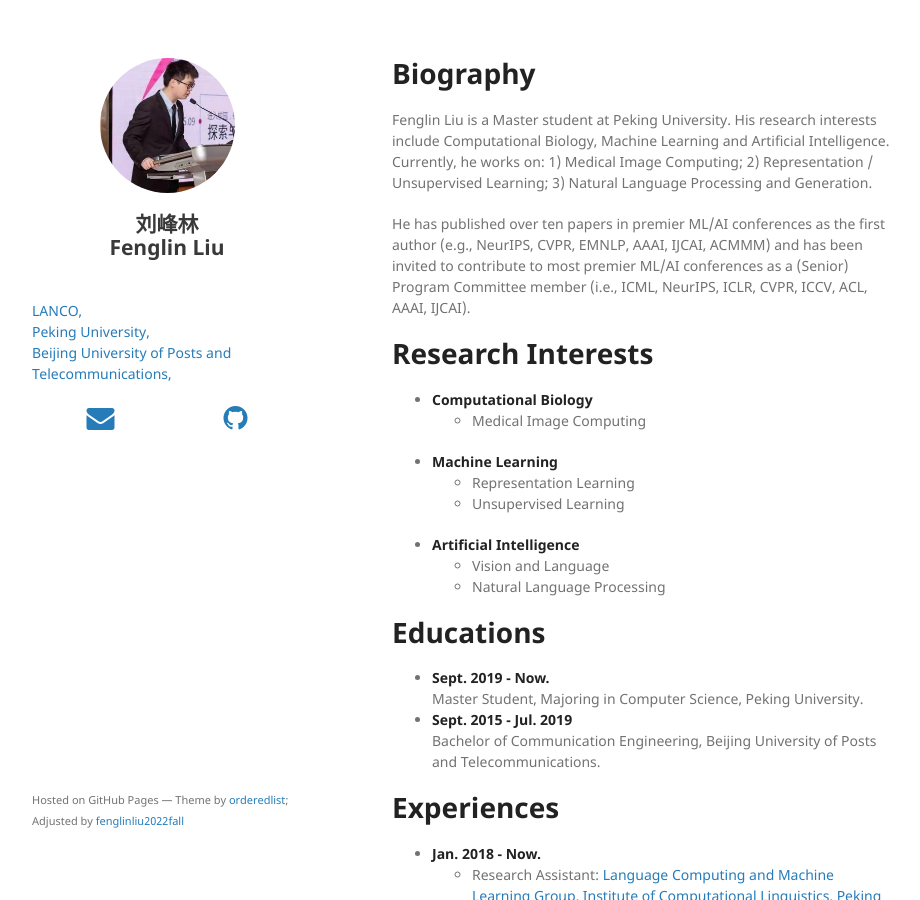
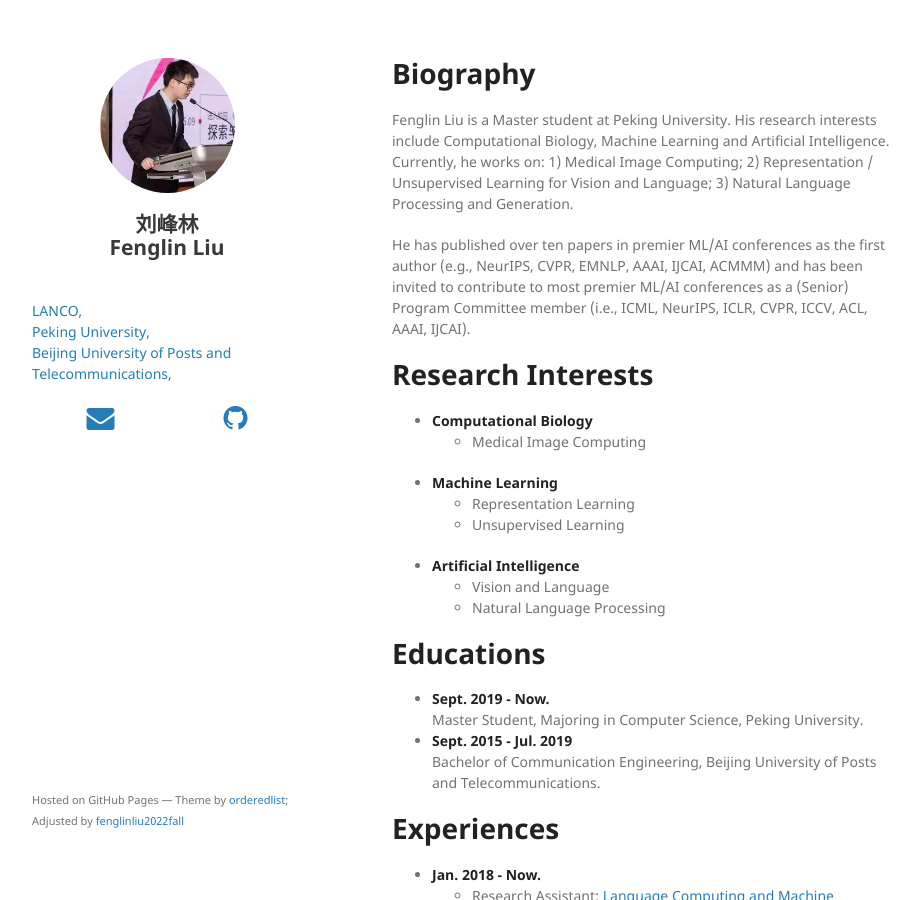
Before and after one commit to fenglinliu2022fall/fenglinliu2022fall.github.io, a Jekyll site: the page built from index.md, in a window 1280 px wide and 900 px high. Shown: the whole window, without its empty margins (178-1098 px from the left). Built offline with Jekyll 4.4.1, drawn with Linux system fonts in a browser that asks for light colours; nearby versions of some CDN libraries; our own code applies the rules of GitHub Pages for plain Markdown files.

Commit message:
Update index.md

```diff
--- a/index.md
+++ b/index.md
@@ -1,5 +1,5 @@
 # Biography
-Fenglin Liu is a Master student at Peking University. His research interests include Computational Biology, Machine Learning and Artificial Intelligence. Currently, he works on: 1) Medical Image Computing; 2) Representation / Unsupervised Learning; 3) Natural Language Processing and Generation.
+Fenglin Liu is a Master student at Peking University. His research interests include Computational Biology, Machine Learning and Artificial Intelligence. Currently, he works on: 1) Medical Image Computing; 2) Representation / Unsupervised Learning for Vision and Language; 3) Natural Language Processing and Generation.
 
 He has published over ten papers in premier ML/AI conferences as the first author (e.g., NeurIPS, CVPR, EMNLP, AAAI, IJCAI, ACMMM) and has been invited to contribute to most premier ML/AI conferences as a (Senior) Program Committee member (i.e., ICML, NeurIPS, ICLR, CVPR, ICCV, ACL, AAAI, IJCAI).
 
```
